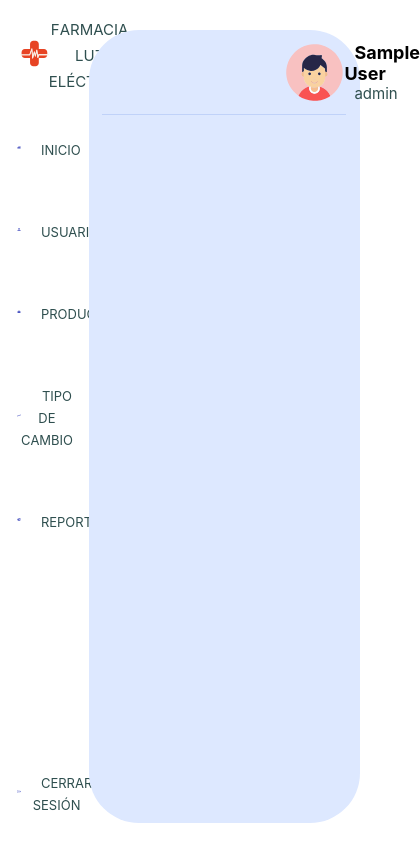
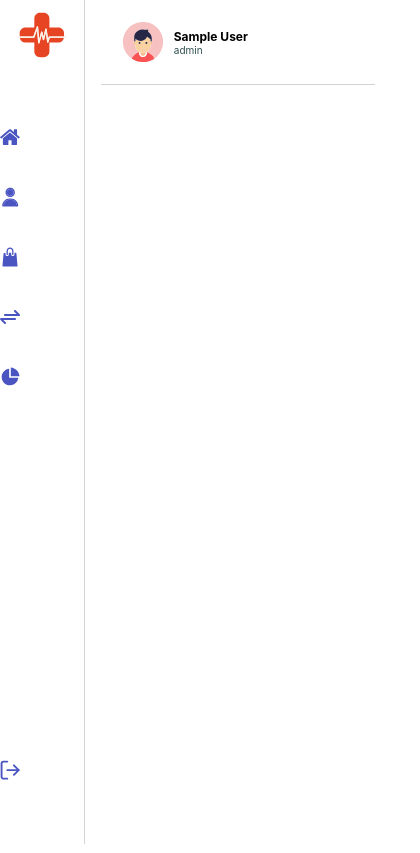
Before and after one commit to annemarierolo/tesis-web, a React (Create React App) app: page /dash/1 in a window 390 px wide. Shown: the whole page, 420 px wide, since content can reach past the window. Built offline with nearby package versions, Linux system fonts and the light colour scheme; sample sign-in values are in the browser's storage.

Commit message:
ADD: Responsive to SideBar

```diff
--- a/src/library/common/Sidebar/SidebarComponent.jsx
+++ b/src/library/common/Sidebar/SidebarComponent.jsx
@@ -15,8 +15,9 @@ const SidebarComponent = (props) => {
             <div className={`${styles.brand}`}>
                 <div className={styles.content}>
                     <div className={styles.item}>
-                        <img alt='' className={styles.icon} src={brand}/>
-                        <label className={styles.text}>Farmacia Luz Eléctrica</label>
+                        {<img alt='' className={styles.icon} src={brand}/>}
+                        {/* <label className={styles.text}>Farmacia Luz Eléctrica</label> */}
+                        {/* <label className={styles.text}>Luz Eléctrica</label> */}
                     </div>
                 </div>
             </div>
--- a/src/library/common/Sidebar/sidebar.module.css
+++ b/src/library/common/Sidebar/sidebar.module.css
@@ -6,15 +6,15 @@
 }
 
 .brand .content {
-    display: flex;
+    /* display: flex;
     align-items: center;
     margin-bottom: 0;
-    height: 15vh;
-    padding: 10px;
+    height: 15vh; */
+    padding-top: 10px;
 }
 
 .brand .icon{
-    width: 35%;
+    width: 50px;
 }
 
 .brand .text{
@@ -22,6 +22,11 @@
     font-size: 135%;
     font-variant: all-small-caps;
     color: darkslategrey;
+}
+
+.brand .item {
+    padding: 0;
+    justify-content: center;
 }
 
 .brand .item:hover {
@@ -55,41 +60,42 @@
 /* Items Styles */
 
 .content {
-    width: 75%;
+    width: 100%;
 }
 
 .item {
-    padding: 10px;
-    text-indent: 20px;
+    /* padding: 10px 0px 10px 30px; */
+    text-indent: 0px;
     margin-bottom: 40px;
-    display: flex;
+    display: grid;
     align-items: center;
     border-radius: 10px;
 }
 
 .item-active {
-    padding: 10px;
-    text-indent: 20px;
+    /* padding: 10px 0px 10px 30px; */
+    text-indent: 0px;
     margin-bottom: 40px;
-    display: flex;
+    display: grid;
     align-items: center;
-    border-radius: 10px;
-    background-color: #c0d2f9;
+    border-right: 3.5px solid #4b55c1;
+    /* border-radius: 10px;
+    background-color: #c0d2f9; */
 }
 
 .item-active .text {
-    color: white;
+    color: #4b55c1;
 }
 
-.item-active .icon {
+/* .item-active .icon {
     display: none
-}
+} */
 
-.item-active .icon-hover {
+/* .item-active .icon-hover {
     display: block
-}
+} */
 
-.item:hover{
+/* .item:hover{
     background-color: #c0d2f9
 }
 
@@ -103,10 +109,10 @@
 
 .item:hover .icon-hover {
     display: block
-}
+} */
 
 .icon {
-    width: 15%;
+    width: 20px;
 }
 
 .icon-hover {
@@ -119,3 +125,15 @@
     font-variant: all-small-caps;
     color: darkslategrey;
 }
+
+@media (max-width: 1400px), (max-height: 700px) {
+    .text {
+      display: none;
+    }
+
+    .item, .item-active {
+        padding: 0;
+        display: grid;
+        text-indent: 20px;
+    }
+  }
--- a/src/modules/Dashboard/dashboard.module.css
+++ b/src/modules/Dashboard/dashboard.module.css
@@ -3,34 +3,48 @@
 }
 
 .side-menu {
-    width: 15%;
+    width: 30vh;
+    border-right: 0.5px solid lightgray;
 }
 
 .side-content {
     flex-grow: 1;
-    width: 85%;
+    width: 70vh;
 }
 
-.box {
-    padding: 30px;
+@media (max-width: 1400px), (max-height: 700px){
+    .side-menu {
+        width: 10vh;
+        min-width: 10vh;
+        border-right: 0.5px solid lightgray;
+    }
+
+    .side-content {
+        flex-grow: 1;
+        width: 90vh;
+    }
 }
 
+/* .box {
+    padding: 30px;
+} */
+
 .content {
-    background-color: #DDE8FF;
+    /* background-color: #DDE8FF; */
     height: 94vh;
-    border-radius: 50px;
+    /* border-radius: 50px; */
     text-align: -webkit-center;
 }
 
 .header {
-    border-bottom: 1px solid #c0d2f9;
+    border-bottom: 1px solid lightgray;
     text-align: -webkit-right;
     height: 10vh;
     width: 90%;
 }
 
 .profile {
-    width: 25%;
+    width: 30vh;
     height: 10vh;
     text-align: -webkit-left;
     display: flex;
@@ -38,7 +52,7 @@
 }
 
 .icon {
-    height: 7vh;
+    height: 5vh;
 }
 
 .info {
@@ -46,7 +60,7 @@
 }
 
 .text {
-    font-size: 15px;
+    font-size: 10px;
     display: block;
     width: 100%;
     text-indent: 10px;
@@ -54,7 +68,7 @@
 }
 
 .text-name {
-    font-size: 18px;
+    font-size: 12px;
     font-weight: bold;
     color: black;
 }
```
